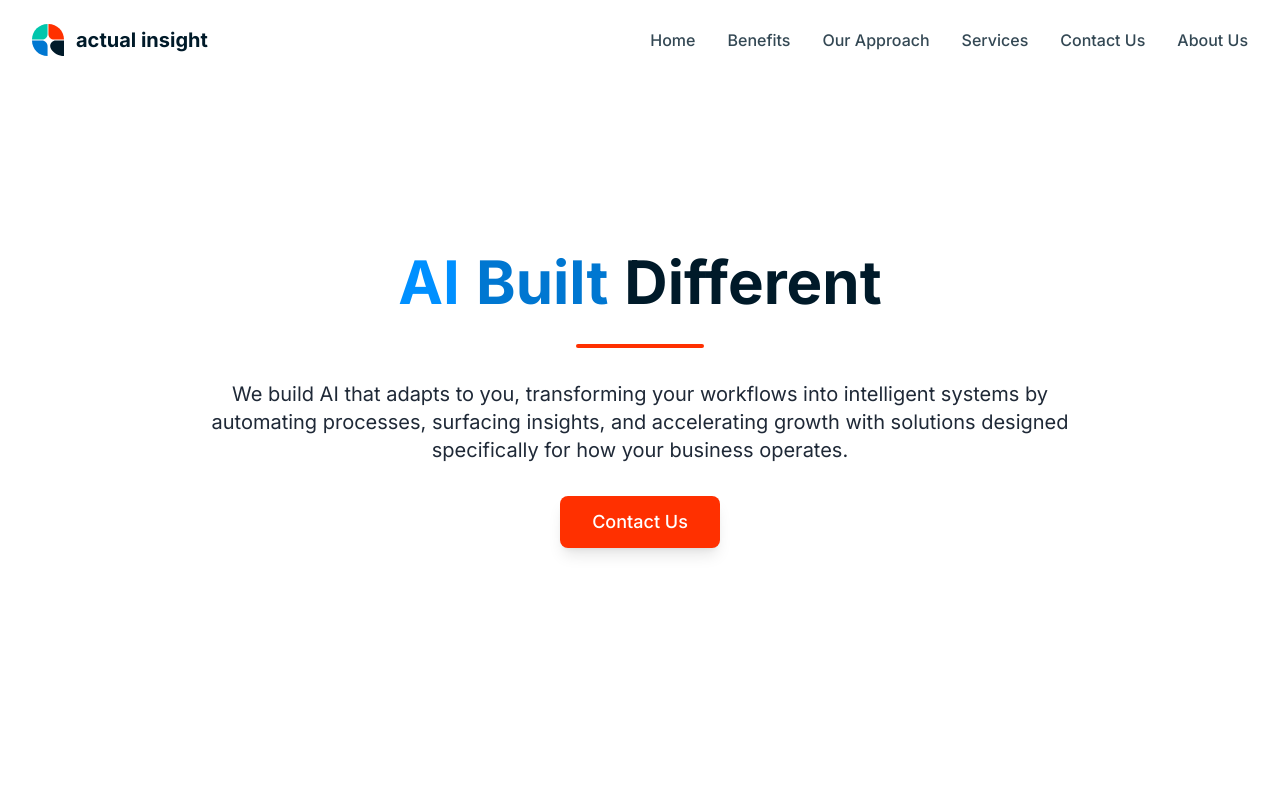
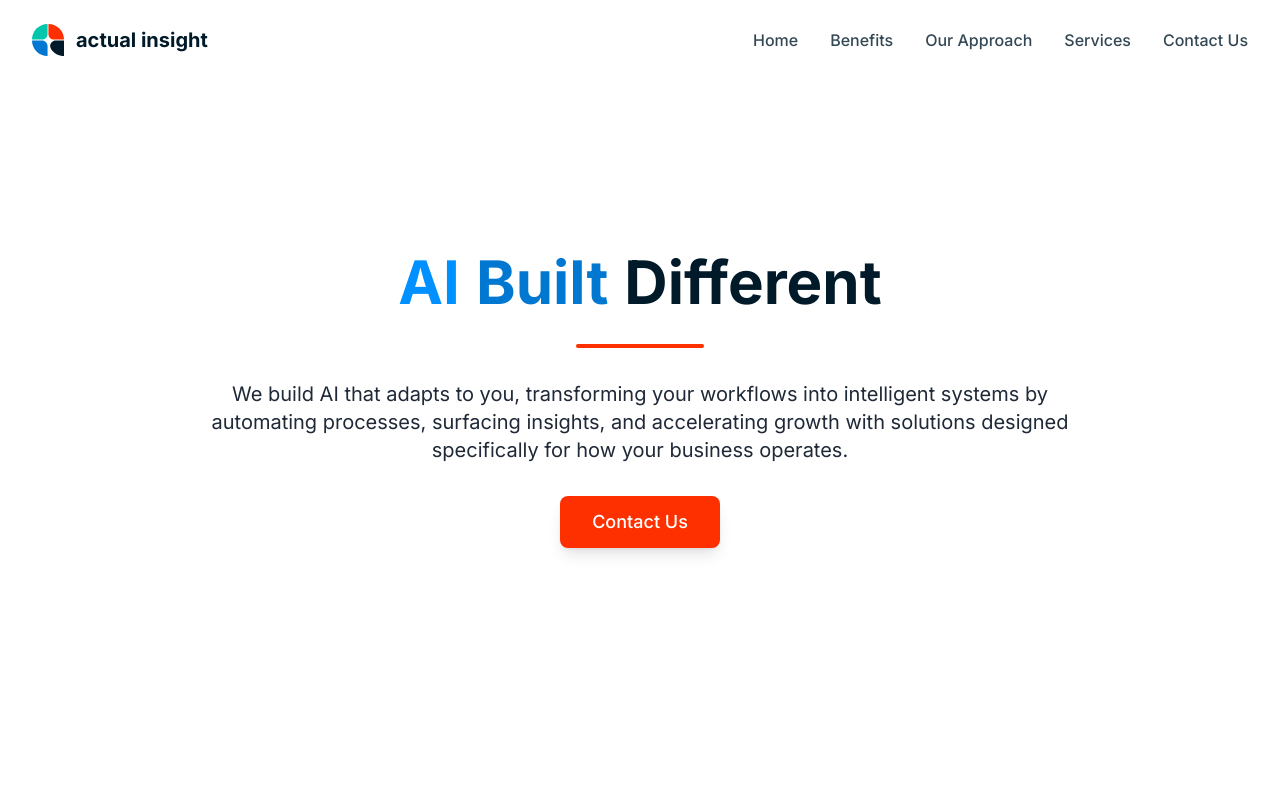
Before and after one commit to rhaann/website, a React (Create React App) app: page / in a window 1280 px wide. Shown: the top 800 px of the page. Built offline with nearby package versions, Linux system fonts and the light colour scheme.

Commit message:
removed about us temp

```diff
--- a/src/App.tsx
+++ b/src/App.tsx
@@ -34,7 +34,7 @@ function App() {
         <Services />
         <Contact />
 
-        <About />
+        {/* <About /> */}
       </main>
       <Footer />
     </div>
--- a/src/components/Navbar.tsx
+++ b/src/components/Navbar.tsx
@@ -13,7 +13,7 @@ const Navbar: React.FC<NavbarProps> = ({ isScrolled }) => {
     { name: 'Our Approach', href: '#ourApproach' },
     { name: 'Services', href: '#services' },
     { name: 'Contact Us', href: '#contact' },
-    { name: 'About Us', href: '#about' },
+    // { name: 'About Us', href: '#about' },
   ];
 
   const scrollToSection = (href: string) => {
```
